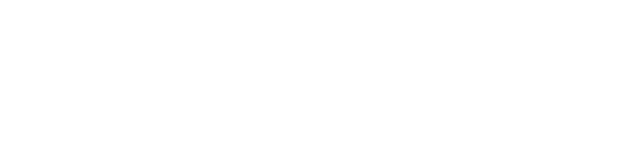
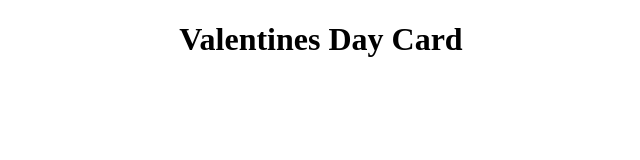
Before and after one commit to atakanhbk/ValentineDaySpecial, a plain HTML site: page index.html in a window 1280 px wide. Shown: the whole page, without its empty margins (319-959 px from the left). Drawn offline with Linux system fonts and the light colour scheme.

Commit message:
Update index.html

```diff
--- a/index.html
+++ b/index.html
@@ -1,12 +1,17 @@
 <!DOCTYPE html>
-<html lang="en">
+<html lang="en" >
 <head>
-    <meta charset="UTF-8">
-    <meta name="viewport" content="width=device-width, initial-scale=1.0">
-    <title>Document</title>
-    <link rel="stylesheet" href="./style.css">
+  <meta charset="UTF-8">
+  <title>Valentines Day Card</title>
+  <link rel="stylesheet" href="./style.css">
+
 </head>
 <body>
 
+  <div id="card">
+    <center><h1>Valentines Day Card </h1></center>
+
+  </div>
+
 </body>
 </html>
```
